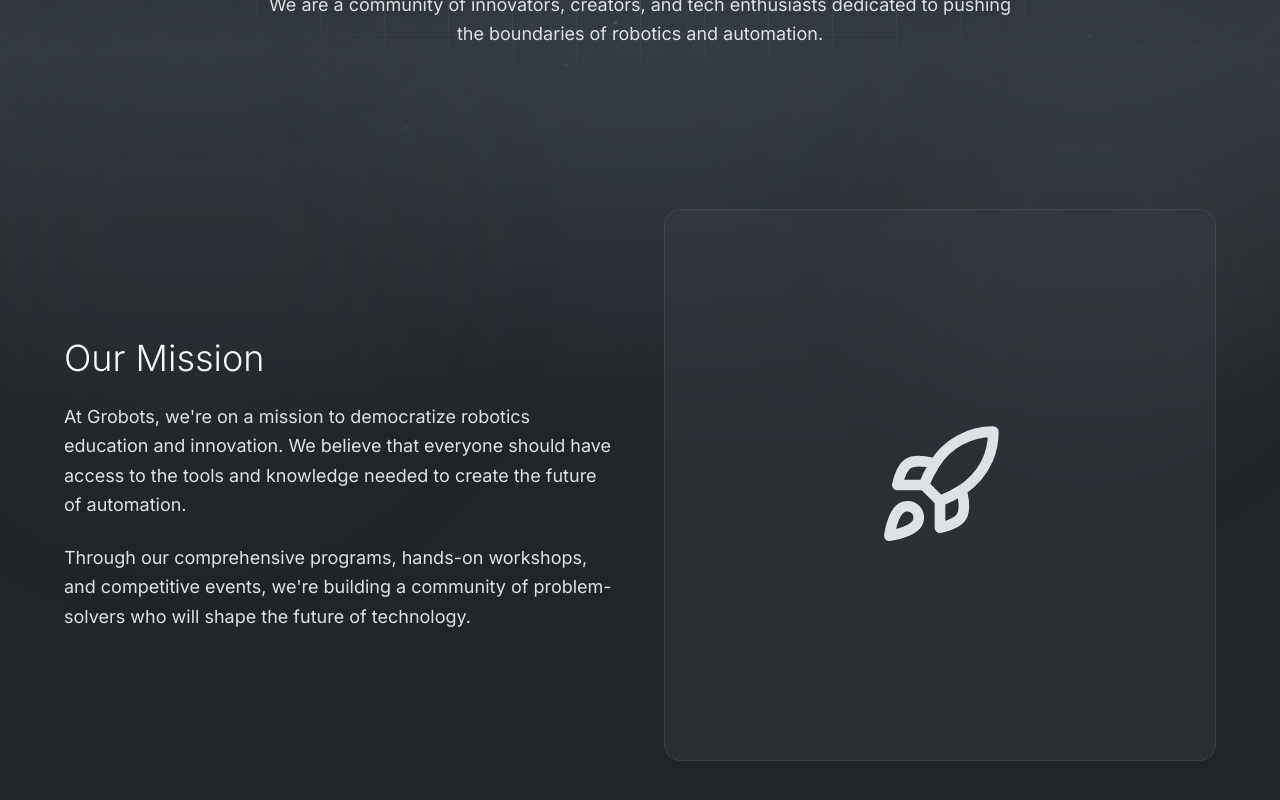
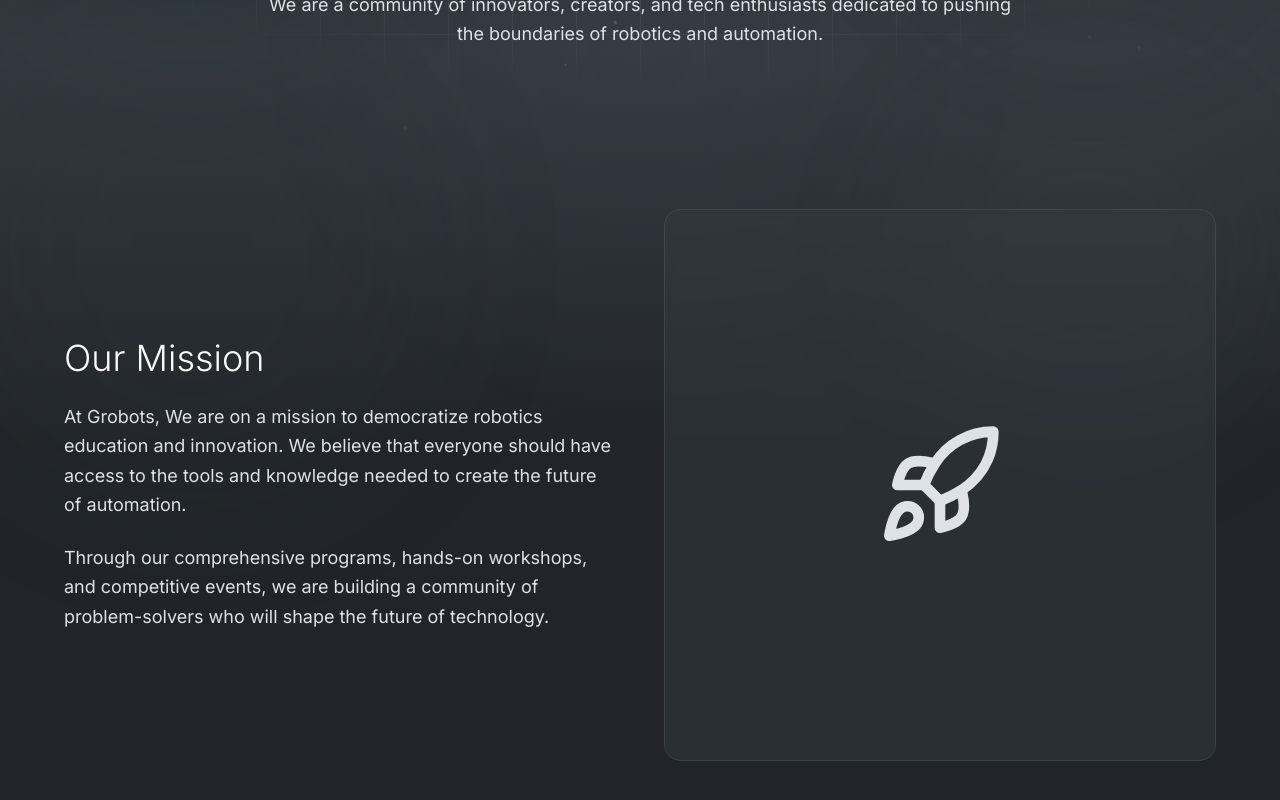
Before and after one commit to CR-8/Grobots-1, a React (Vite) app in the folder frontend/: page /about in a window 1280 px wide. Shown: the part 350-1150 px from the top of the page. Built offline with nearby package versions, Linux system fonts and the light colour scheme.

Commit message:
Update About.jsx

```diff
--- a/frontend/src/pages/About.jsx
+++ b/frontend/src/pages/About.jsx
@@ -124,10 +124,10 @@
                 Our Mission
               </h2>
               <p className="text-lg text-primary-300 leading-relaxed">
-                At Grobots, we're on a mission to democratize robotics education and innovation. We believe that everyone should have access to the tools and knowledge needed to create the future of automation.
+                At Grobots, We are on a mission to democratize robotics education and innovation. We believe that everyone should have access to the tools and knowledge needed to create the future of automation.
               </p>
               <p className="text-lg text-primary-300 leading-relaxed">
-                Through our comprehensive programs, hands-on workshops, and competitive events, we're building a community of problem-solvers who will shape the future of technology.
+                Through our comprehensive programs, hands-on workshops, and competitive events, we are building a community of problem-solvers who will shape the future of technology.
               </p>
             </motion.div>
             <motion.div
```
